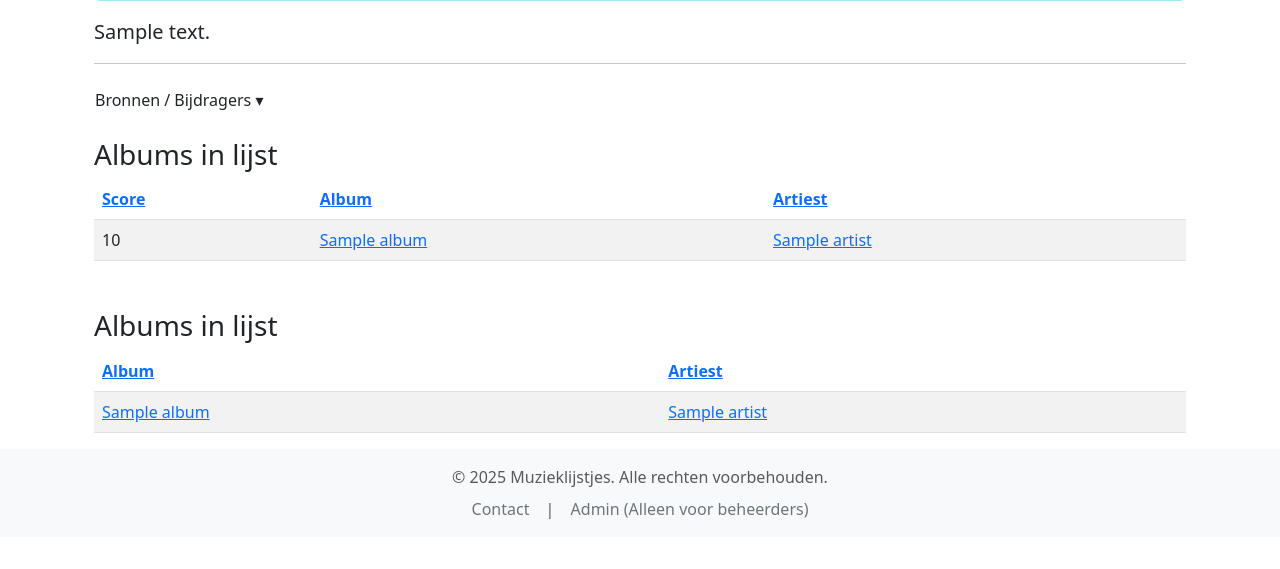
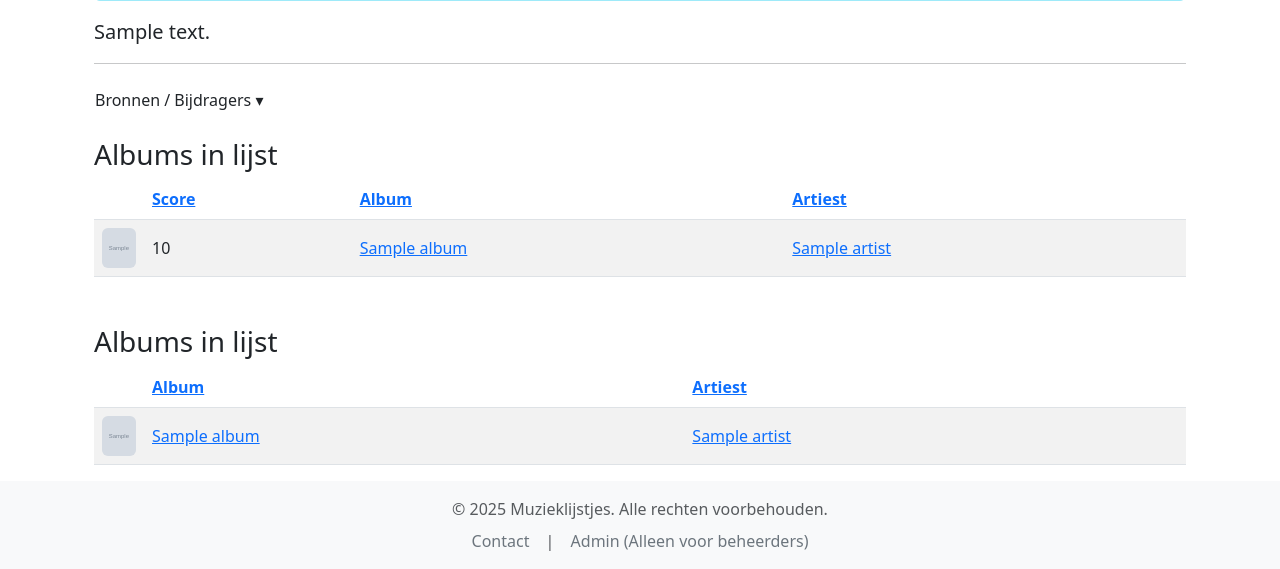
Before and after one commit to roelvanduijnhoven/muzieklijstjes-vibe, a Symfony app: template templates/album_list/show.html.twig in a window 1280 px wide. Shown: the part 352-921 px from the top of the page. Before the commit the page ends 871 px from the top, so only its background shows below. Run offline with Twig, Linux system fonts and the light colour scheme; the template is opened without the code that fills it: most values are stand-ins (such as "Sample title", 1, 10 or a date in 2020); grey boxes marked "Sample" are stand-in pictures; some libraries are stand-ins or nearby versions.

Commit message:
Enhance album list display: Add album cover images with fallback for missing images in the show template, improving visual presentation and user experience.

```diff
--- a/templates/album_list/show.html.twig
+++ b/templates/album_list/show.html.twig
@@ -69,9 +69,10 @@
 
     {% if computedItems|length > 0 %}
     <h3>Albums in lijst</h3>
-    <table class="table table-striped mb-5">
+    <table class="table table-striped mb-5 align-middle">
         <thead>
             <tr>
+                <th></th>
                 <th>
                     <a href="{{ path('app_list_show', {id: list.id, sort: 'position', direction: (currentSort == 'position' and currentDirection == 'desc' ? 'asc' : 'desc')}) }}">
                         Score
@@ -101,6 +102,15 @@
         <tbody>
         {% for item in computedItems %}
             <tr>
+                <td style="width: 50px;">
+                    {% if item.album.imageUrl %}
+                        <img src="{{ album_cover_base_url ~ item.album.imageUrl }}" alt="{{ item.album.title }}" class="img-fluid rounded" style="width: 40px; height: 40px; object-fit: cover;">
+                    {% else %}
+                        <div class="bg-light border rounded d-flex align-items-center justify-content-center text-muted" style="width: 40px; height: 40px;">
+                            <small style="font-size: 0.5rem;">No Img</small>
+                        </div>
+                    {% endif %}
+                </td>
                 <td>{{ item.score }}</td>
                 <td><a href="{{ path('app_album_show', {id: item.album.id}) }}">{{ item.album.title }}</a></td>
                 <td><a href="{{ path('app_artist_show', {id: item.album.artist.id}) }}">{{ item.album.artist.name }}</a></td>
@@ -112,9 +122,10 @@
 
     {% if list.type != 'aggregate' %}
     <h3>Albums in lijst</h3>
-    <table class="table table-striped">
+    <table class="table table-striped align-middle">
         <thead>
             <tr>
+                <th></th>
                 {# Show mentions column first if list has mentions #}
                 {% if hasMentions %}
                     <th>
@@ -157,6 +168,15 @@
         <tbody>
         {% for item in items %}
             <tr>
+                <td style="width: 50px;">
+                    {% if item.album.imageUrl %}
+                        <img src="{{ album_cover_base_url ~ item.album.imageUrl }}" alt="{{ item.album.title }}" class="img-fluid rounded" style="width: 40px; height: 40px; object-fit: cover;">
+                    {% else %}
+                        <div class="bg-light border rounded d-flex align-items-center justify-content-center text-muted" style="width: 40px; height: 40px;">
+                            <small style="font-size: 0.5rem;">No Img</small>
+                        </div>
+                    {% endif %}
+                </td>
                 {% if hasMentions %}
                     <td>{{ item.mentions }}</td>
                 {% elseif list.type == 'ordered' %}
```
